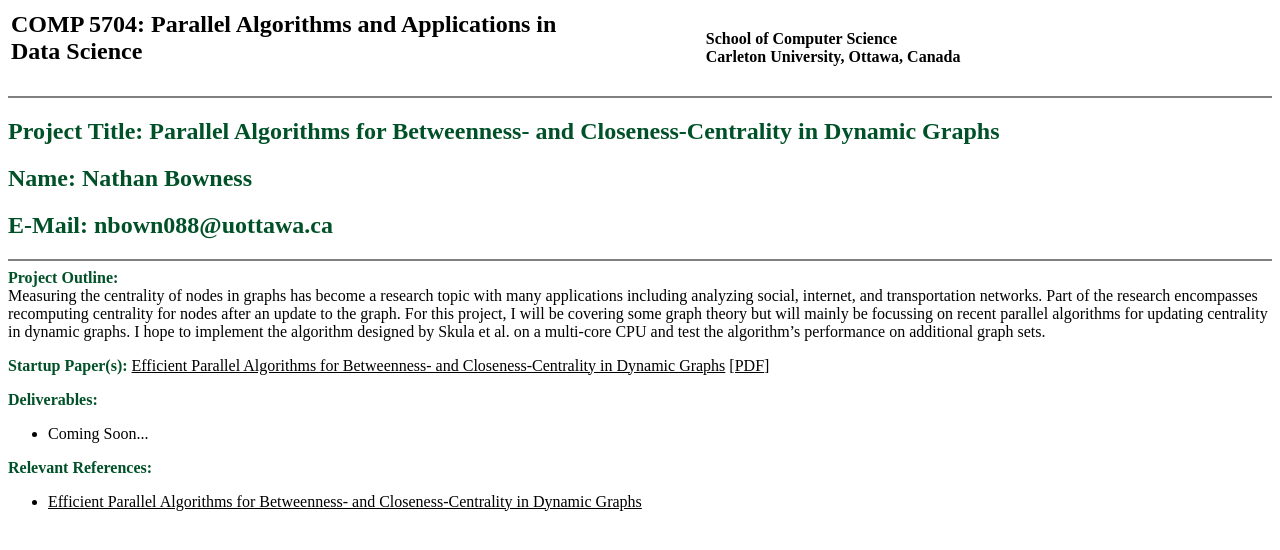
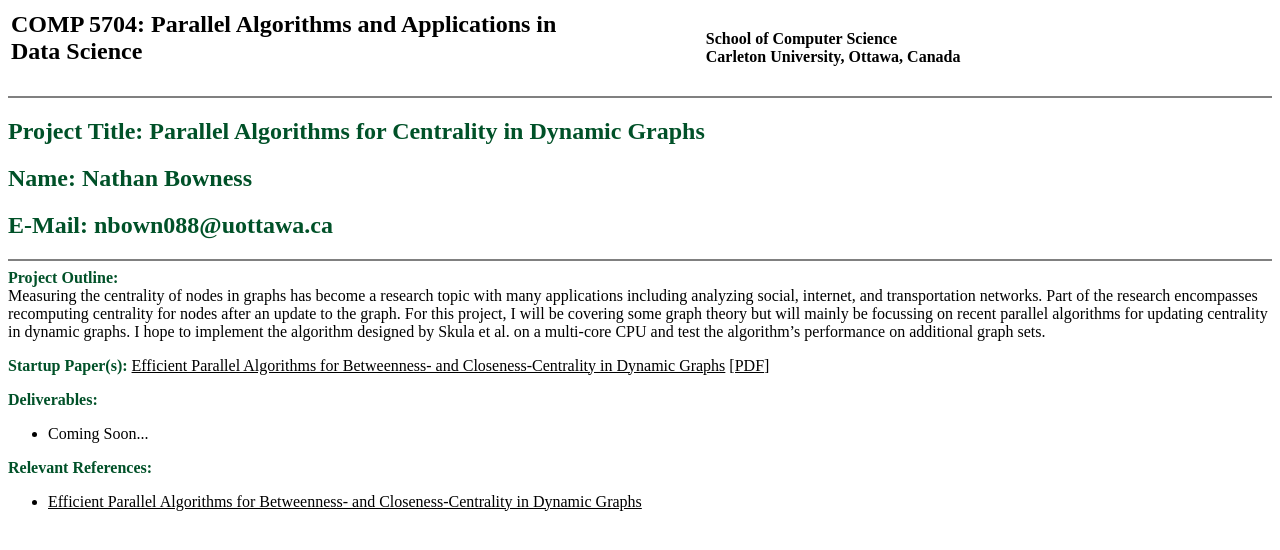
Before and after one commit to nathanbowness/nathanbowness.github.io, a plain HTML site: page index.htm in a window 1280 px wide. Drawn offline with Linux system fonts and the light colour scheme.

Commit message:
Update the project title

```diff
--- a/index.htm
+++ b/index.htm
@@ -28,7 +28,7 @@
 </table>
 
 <hr noshade="noshade">
-<h2><font color="#005128">Project Title: </font><font><font color="#005128">Parallel Algorithms for Betweenness- and Closeness-Centrality in Dynamic Graphs</font></font></h2>
+<h2><font color="#005128">Project Title: </font><font><font color="#005128">Parallel Algorithms for Centrality in Dynamic Graphs</font></font></h2>
 
 <h2><font><font color="#005128">Name: Nathan Bowness</font></font></h2>
 
```
